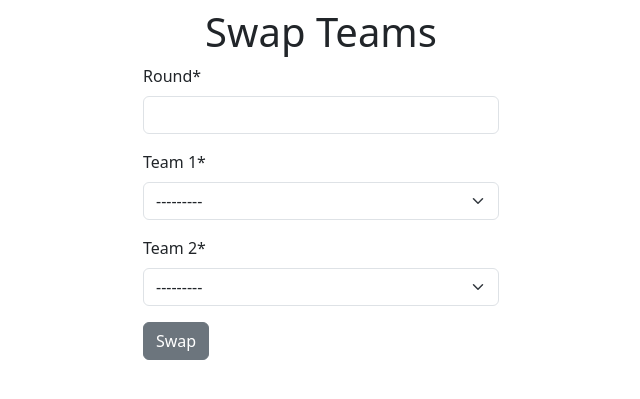
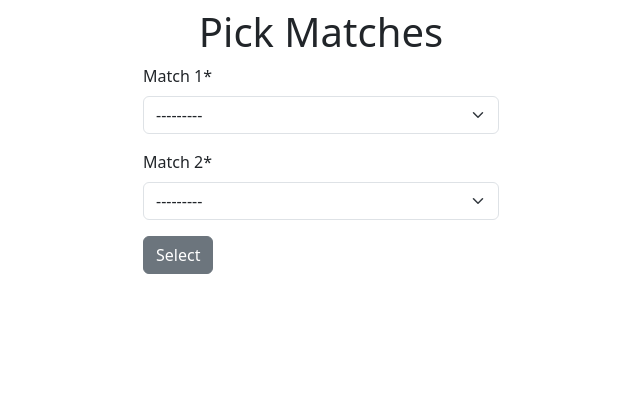
Before and after one commit to CompServer/CompServer, a Django app: page /tournament/1/swap/ in a window 1280 px wide. Shown: the part 56-455 px from the top of the page, without its empty margins (324-964 px from the left). Run offline with Django 4.2, Linux system fonts and the light colour scheme; tables that the repository leaves empty hold one stand-in row (values such as "Sample post"); some libraries are stand-ins or nearby versions.

Commit message:
cw, started to fix swapping match teams

```diff
--- a/competitions/forms.py
+++ b/competitions/forms.py
@@ -5,7 +5,7 @@ from django.contrib import messages
 from django.forms.widgets import TextInput
 from competitions.models import AbstractTournament, Competition, SingleEliminationTournament, Sport, Team, Match, RoundRobinTournament, Arena, ColorField
 from .widgets import ColorPickerWidget, ColorWidget
-
+from .utils import *
 class JudgeForm(forms.ModelForm):
     possible_advancers = None
 
@@ -54,6 +54,41 @@ class TournamentSwapForm(forms.Form):
         if self.cleaned_data['team1'] == self.cleaned_data['team2']:
             return False
         if self.cleaned_data['team1'] not in self.tournament.teams.all() or self.cleaned_data['team2'] not in self.tournament.teams.all():
+            return False
+        return super().is_valid()
+
+class MatchSwapForm(forms.Form):
+    match1 = forms.ModelChoiceField(queryset=None, label="Match 1")
+    match2 = forms.ModelChoiceField(queryset=None, label="Match 2")
+
+    def __init__(self, *args, tournament: AbstractTournament, **kwargs):
+        super().__init__(*args, **kwargs)
+        self.tournament = tournament
+        self.fields['match1'].queryset = tournament.match_set.all()
+        self.fields['match2'].queryset = tournament.match_set.all()
+
+    def is_valid(self):
+        self.full_clean()
+        if self.cleaned_data['match1'] == self.cleaned_data['match2']:
+            return False
+        if self.cleaned_data['match1'] not in self.tournament.match_set.all() or self.cleaned_data['match2'] not in self.tournament.match_set.all():
+            return False
+        return super().is_valid()
+
+class TeamSwapForm(forms.Form):
+    teams1 = forms.ModelMultipleChoiceField(queryset=None, label="Teams 1")
+    teams2 = forms.ModelMultipleChoiceField(queryset=None, label="Teams 2")
+
+    def __init__(self, *args, match1: Match, match2: Match, **kwargs):
+        super().__init__(*args, **kwargs)
+        self.fields['teams1'].queryset = match1.starting_teams.all()
+        self.fields['teams2'].queryset = match2.starting_teams.all()
+
+    def is_valid(self):
+        self.full_clean()
+        if self.cleaned_data['teams1'] == self.cleaned_data['teams2']:
+            return False
+        if isPlayed(teams1, match2.starting_teams.all()) or isPlayed(teams2, match1.starting_teams.all()):
             return False
         return super().is_valid()
 
--- a/competitions/models.py
+++ b/competitions/models.py
@@ -29,7 +29,7 @@ def get_random_access_key():
 
 # https://github.com/h3/django-colorfield/blob/master/colorfield/fields.py
 
-from .utils import get_image_file_background_color
+from .utils_colorfield import get_image_file_background_color
 from .validators import (
     color_hex_validator,
     color_hexa_validator,
@@ -615,13 +615,13 @@ class Match(models.Model):
                 self._cached_str =  res + _(" in ") + str(self.tournament) # Battlebots vs Byters in SumoBot tournament @ RoboMed 2023
             else:
                 self._cached_str =  res # if part of another match we don't want to repeat the tournament
-        return str(self._cached_str)
+        return self._cached_str
 
     def __str__(self) -> str:
-        if self._cached_str is None:
-            self._generate_str_recursive()
-            self.save()
-        return self._cached_str # type: ignore
+        self._generate_str_recursive()
+        #if self._cached_str is None:
+        self.save()
+        return f"""ID {self.id}, {self._cached_str}""" # type: ignore
 
     class Meta:
         ordering = ['tournament']
--- a/competitions/templates/competitions/round_robin_tournament.html
+++ b/competitions/templates/competitions/round_robin_tournament.html
@@ -50,7 +50,7 @@
                 <div class="match" style="height: {{ match_data.match_height }}px; width: {{ match_data.match_width }}px;">
                     <div class="center"
                         style="height: {{ match_data.center_height }}px; margin-top: {{ match_data.center_top_margin }}px; ">
-                        {{ match_data.arena }}
+                        {{ match_data.arena }} <small><small id="match_id">(ID: {{ match_data.id }})</small></small>
                         {% for team_data in match_data.team_data %}
                             <div class="team"
                                 style="width: {{ match_data.match_width }}px; background-color:{% if team_data.won %} #fff5a8 {% else %} {{ match_data.arena.color }} {% endif %}; cursor: pointer;"
@@ -58,6 +58,7 @@
                                 {{ team_data.name }}
                             </div>
                         {% endfor %}
+
                     </div>
                 </div>
                 {% endfor %}
@@ -79,7 +80,7 @@
         </div>
         {% if user.is_superuser %}
             <hr>
-            <a href="{% url 'competitions:swap_matches' tournament.id %}" class="btn btn-secondary">{% translate "Swap Teams" %}</a>
+            <a href="{% url 'competitions:swap_matches' tournament.id %}" class="btn btn-secondary">{% translate "Swap Match Teams" %}</a>
             <a href="{% url 'competitions:edit_tournament' tournament.id %}" class="btn btn-secondary">{% translate "Edit Tournament" %}</a>
             <a href="{% url 'competitions:competition' tournament.competition.id %}" class="btn btn-secondary">{% translate "Go Back To Competition" %}</a>
             {% comment %} <br><r>
--- a/competitions/templates/competitions/swap_matches.html
+++ b/competitions/templates/competitions/swap_matches.html
@@ -1 +1 @@
-{% include "FORM_BASE.html" with form_title="Swap Teams" action="" form_submit_text="Swap" %}
+{% include "FORM_BASE.html" with form_title="Pick Matches" action="" form_submit_text="Select" %}
--- /dev/null
+++ b/competitions/templates/competitions/swap_teams.html
@@ -0,0 +1 @@
+{% include "FORM_BASE.html" with form_title="Swap Teams" action="" form_submit_text="Swap" %}
--- a/competitions/urls.py
+++ b/competitions/urls.py
@@ -19,6 +19,7 @@ urlpatterns = [
     path("tournament/<int:tournament_id>/", RedirectView.as_view(url='tournament'), name="single_elimination_tournament"), # both legacy so they can be hyperlinked to
     path("tournament/<int:tournament_id>/generate/", views.generate_tournament_matches, name="_generate_matches"),
     path("tournament/<int:tournament_id>/swap/", views.swap_matches, name="swap_matches"),
+    path("tournament/swap_teams/<int:match1_id>/<int:match2_id>/", views.swap_teams, name="swap_teams"),
     # path("match/<int:match_id>/", views.match, name="match"),
     path("competition/<int:competition_id>/color/", views.arena_color, name="arena_color"),
     path("match/<int:match_id>/judge/", views.judge_match, name="judge_match"),
--- a/competitions/utils.py
+++ b/competitions/utils.py
@@ -148,38 +148,7 @@ class RequestType(Enum):
     def __str__(self):
         return self.value.upper()
 
-# https://github.com/fabiocaccamo/django-colorfield/blob/main/colorfield/utils.py
-
-from PIL import Image, UnidentifiedImageError
-
-
-def get_image_background_color(img, img_format: str):
-    has_alpha = img_format in {"hexa", "rgba"}
-    img = img.convert("RGBA" if has_alpha else "RGB")
-    pixel_color = img.getpixel((1, 1))
-    if img_format in {"hex", "hexa"}:
-        color_format = "#" + "%02x" * len(pixel_color)
-        color = color_format % pixel_color
-        color = color.upper()
-    elif img_format in {"rgb", "rgba"}:
-        if has_alpha:
-            # Normalize alpha channel to be between 0 and 1
-            pixel_color = (
-                *pixel_color[:3],
-                round(pixel_color[3] / 255, 2),
-            )
-        # Should look like `rgb(1, 2, 3) or rgba(1, 2, 3, 1.0)
-        color = f"{img_format}{pixel_color}"
-    else:  # pragma: no cover
-        raise NotImplementedError(f"Unsupported color format: {img_format}")
-    return color
-
-
-def get_image_file_background_color(img_file, img_format: str):
-    color = ""
-    try:
-        with Image.open(img_file) as image:
-            color = get_image_background_color(image, img_format)
-    except UnidentifiedImageError:
-        pass
-    return color
+from typing import Iterable
+from .models import Team
+def isPlayed(teams_played: Iterable[Team], match_teams: Iterable[Team]):
+    return any([team in teams_played for team in match_teams])
--- a/competitions/views.py
+++ b/competitions/views.py
@@ -4,7 +4,7 @@ import math
 import random
 from random import shuffle
 from typing import Union
-from typing import Dict, Set, Union, List
+from typing import Dict, Set, Union, List, Iterable
 import zoneinfo
 from heapq import nsmallest
 from django.db.models import Max
@@ -206,10 +206,6 @@ def generate_single_elimination_matches(request, tournament_id: int):
         num_matches = len(matches)
     return HttpResponseRedirect(reverse("competitions:single_elimination_tournament", args=(tournament_id,)))
 
-def isPlayed(teams_played: Set[Team], match_teams: QuerySet[Team]):
-    return any([team in teams_played for team in match_teams])
-
-
 def generate_round_robin_matches(request, tournament_id):
     tournament = get_object_or_404(RoundRobinTournament, pk=tournament_id)
     arena_iterator = 0
@@ -309,32 +305,46 @@ def swap_matches(request: HttpRequest, tournament_id: int):
     tournament = get_object_or_404(RoundRobinTournament, pk=tournament_id)
     form = None
     if request.method == 'POST':
-        form = TournamentSwapForm(request.POST, tournament=tournament)
+        form = MatchSwapForm(request.POST, tournament=tournament)
         if form.is_valid():
-            team1 = form.cleaned_data.get('team1')
-            team2 = form.cleaned_data.get('team2')
-            round_num = form.cleaned_data.get('round_num')
-            if round_num < 1 or not Match.objects.filter(tournament=tournament, round_num=round_num).exists():
-                #print("Invalid round")
-                return HttpResponseRedirect(reverse("competitions:swap_matches", args=(tournament_id,)))
-            match1 = Match.objects.filter(tournament=tournament, starting_teams__in=[team1.id], round_num=round_num).first()
-            match2 = Match.objects.filter(tournament=tournament, starting_teams__in=[team2.id], round_num=round_num).first()
-            #print(match1, match2)
-            match1.starting_teams.remove(team1)
-            match2.starting_teams.remove(team2)
-            match1.starting_teams.add(team2)
-            match2.starting_teams.add(team1)
-            match1.save()
-            match2.save()
-            #print(match1, match2)
-            messages.success(request, "Teams swapped successfully.")
-            return HttpResponseRedirect(reverse("competitions:tournament", args=(tournament_id,)))
+            match1 = form.cleaned_data.get('match1')
+            match2 = form.cleaned_data.get('match2')
+            return HttpResponseRedirect(reverse("competitions:swap_teams", args=(match1.id, match2.id,)))
         else:
             for error_field, error_desc in form.errors.items():
                 form.add_error(error_field, error_desc)
     if not form:
-        form = TournamentSwapForm(tournament=tournament)
+        form = MatchSwapForm(tournament=tournament)
     return render(request, "competitions/swap_matches.html", {"form": form})
+
+def swap_teams(request: HttpRequest, match1_id: int, match2_id: int):
+    match1 = get_object_or_404(Match, pk=match1_id)
+    match2 = get_object_or_404(Match, pk=match2_id)
+    form = None
+    if request.method == 'POST':
+        form = TeamSwapForm(request.POST, match1=match1, match2=match2)
+        if form.is_valid():
+            teams1 = form.cleaned_data.get('teams1')
+            teams2 = form.cleaned_data.get('teams2')
+            teams1_org = match1.starting_teams.all()
+            teams2_org = match2.starting_teams.all()
+            for team in teams1:
+                match1.starting_teams.remove(team)
+            for team in teams2:
+                 match2.starting_teams.remove(team)
+            for team in teams1:
+                match2.starting_teams.add(team)
+            for team in teams2:
+                match1.starting_teams.add(team)
+            match1.save()
+            match2.save()
+            return HttpResponseRedirect(reverse("competitions:tournament", args=(match1.tournament.id,)))
+        else:
+            for error_field, error_desc in form.errors.items():
+                form.add_error(error_field, error_desc)
+    if not form:
+        form = TeamSwapForm(match1=match1, match2=match2)
+    return render(request, "competitions/swap_teams.html", {"form": form})
 
 def home(request: HttpRequest):
     return render(request, "competitions/home.html")
@@ -693,7 +703,8 @@ def round_robin_tournament(request: HttpRequest, tournament_id: int):
                 "match_width": matchWidth,
                 "center_height": center_height,
                 "center_top_margin": center_top_margin,
-                "arena": team_data[0].get('match').arena
+                "arena": team_data[0].get('match').arena,
+                "id": team_data[0].get('match').id
              })
 
         round_data.append({"match_data": match_data})
```
Also changed, not shown: competitions/utils_colorfield.py (added, +33 -0 lines).
